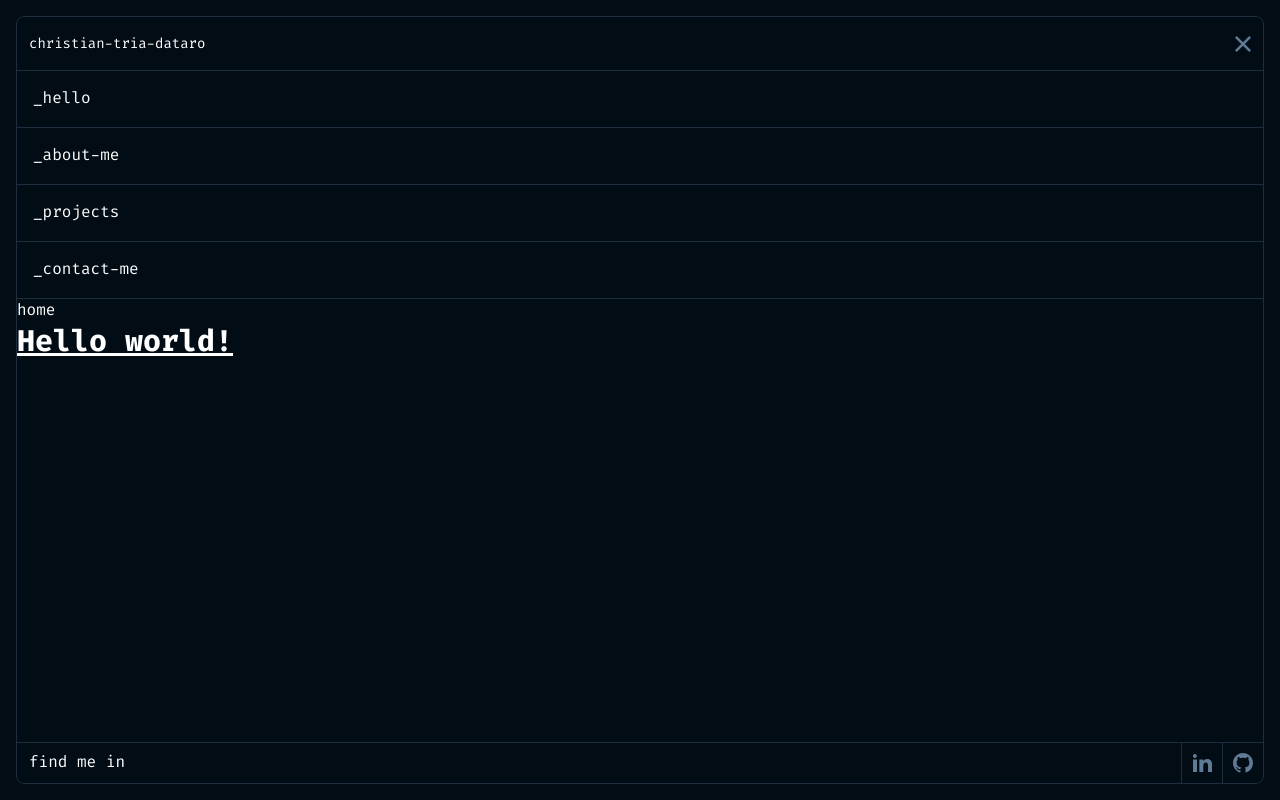
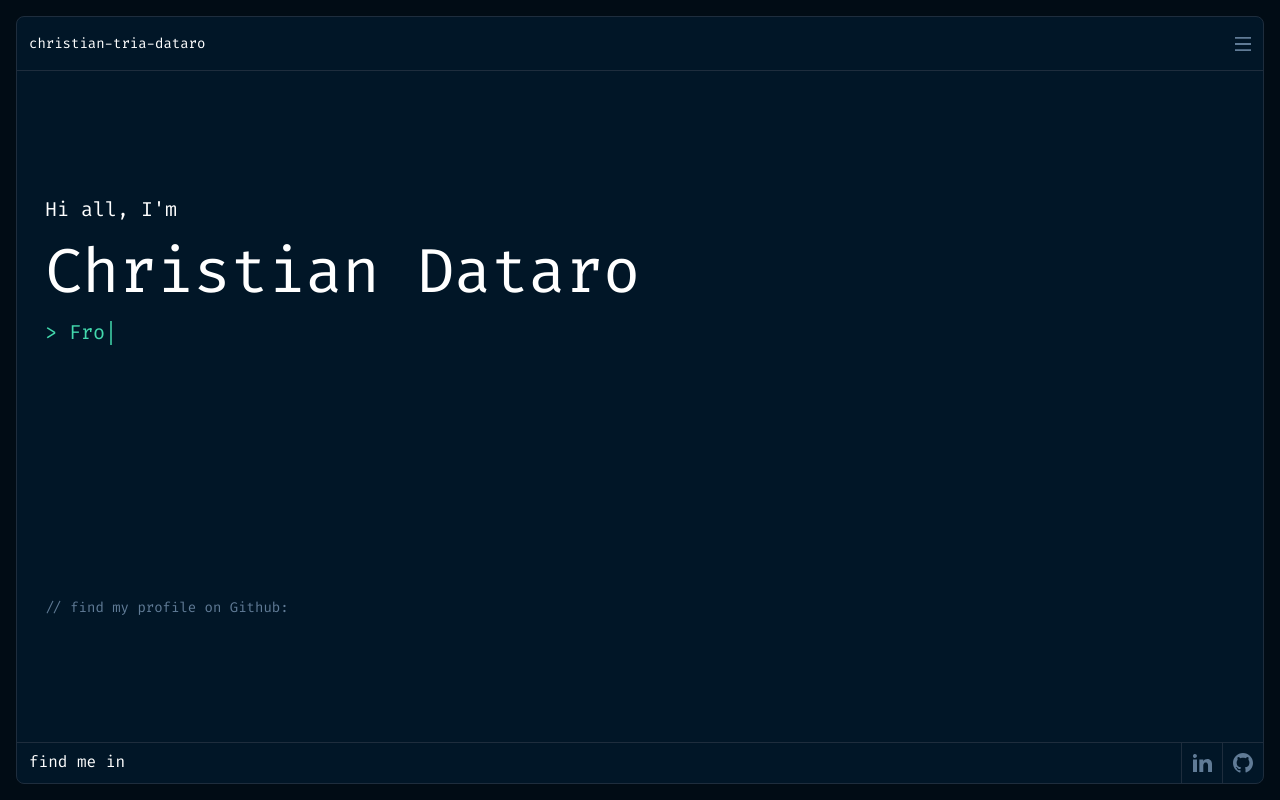
Before and after one commit to christiantriadataro/UpdatedWebsitePortfolio, a React (Vite) app: page /home in a window 1280 px wide. Built offline with nearby package versions, Linux system fonts and the light colour scheme.

Commit message:
ref: ♻️ adding env and data.json for data and environments

```diff
--- /dev/null
+++ b/data/data.json
@@ -0,0 +1,12 @@
+{
+  "home": {
+    "roles": [
+      "> Software Engineer",
+      "> Front-End Developer",
+      "> Full-Stack Developer",
+      "> AI Engineer",
+      "> Machine Learning Engineer",
+      "> Data Scientist"
+    ]
+  }
+}
--- a/package.json
+++ b/package.json
@@ -12,7 +12,8 @@
   "dependencies": {
     "@tanstack/react-router": "^1.92.3",
     "react": "^18.3.1",
-    "react-dom": "^18.3.1"
+    "react-dom": "^18.3.1",
+    "react-type-animation": "^3.2.0"
   },
   "devDependencies": {
     "@eslint/js": "^9.17.0",
--- a/src/components/layout/MainLayout.tsx
+++ b/src/components/layout/MainLayout.tsx
@@ -1,4 +1,4 @@
-import { Outlet } from "@tanstack/react-router";
+import { Link, Outlet } from "@tanstack/react-router";
 import MenuIcon from "../../assets/icons/Menu.svg";
 import CloseIcon from "../../assets/icons/close-icon.svg";
 import { ROUTES_TABS } from "../../main.tsx";
@@ -6,44 +6,60 @@ import { useState } from "react";
 import LinkedInIcon from "../icons/LinkedInIcon.tsx";
 import GithubIcon from "../icons/GitHubIcon.tsx";
 
+const Footer = () => {
+  return (
+    <div className="border-t border-lines flex justify-between items-center">
+      <div className="pl-3">find me in</div>
+      <div className="flex flex-row h-[40px]">
+        <div className="h-full border-l border-lines flex items-center px-2">
+          <LinkedInIcon className="fill-secondary-blue w-6 h-6" />
+        </div>
+        <div className="h-full border-l border-lines flex items-center px-2">
+          <GithubIcon className="fill-secondary-blue w-[24px] h-[24px]" />
+        </div>
+      </div>
+    </div>
+  );
+};
+
 const MainLayout = () => {
   const [isMenuOpen, setIsMenuOpen] = useState(false);
 
   const handleClick = () => setIsMenuOpen(!isMenuOpen);
 
   return (
-    <div className="h-full w-full border border-lines rounded-lg text-white flex flex-col">
+    <div className="bg-primary-blue h-full w-full border border-lines rounded-lg text-white flex flex-col">
       {/* header */}
       <div className="py-4 border-b border-lines flex items-center justify-between px-3">
         <div className="text-code-snippet-lg">christian-tria-dataro</div>
         <img
           onClick={handleClick}
-          src={isMenuOpen ? MenuIcon : CloseIcon}
+          src={isMenuOpen ? CloseIcon : MenuIcon}
           alt=""
           className="w-4 h-4"
         />
       </div>
-      <div className={isMenuOpen ? "hidden" : ""}>
+      <div className={`flex flex-col ${isMenuOpen ? "" : "hidden"}`}>
         {ROUTES_TABS.map((tab) => (
-          <div key={tab.name} className="py-4 px-4 border-b border-lines">
+          <Link
+            key={tab.name}
+            to={tab.path}
+            onClick={handleClick}
+            className="hover:bg-gray-600 hover:text-accent-orange py-4 px-4 border-b border-lines [&.active]:text-accent-orange"
+          >
             {tab.name}
-          </div>
+          </Link>
         ))}
       </div>
-      <div className="h-full">
-        <Outlet />
-      </div>
-      <div className="border-t border-lines flex justify-between items-center">
-        <div className="pl-3">find me in</div>
-        <div className="flex flex-row h-[40px]">
-          <div className="h-full border-l border-lines flex items-center px-2">
-            <LinkedInIcon className="fill-secondary-blue w-6 h-6" />
-          </div>
-          <div className="h-full border-l border-lines flex items-center px-2">
-            <GithubIcon className="fill-secondary-blue w-[24px] h-[24px]" />
-          </div>
+      {isMenuOpen ? (
+        <div className="h-full"></div>
+      ) : (
+        <div className="h-full">
+          <Outlet />
         </div>
-      </div>
+      )}
+
+      <Footer />
     </div>
   );
 };
--- /dev/null
+++ b/src/constants/env.ts
@@ -0,0 +1,11 @@
+// homepage magic strings
+import { IENV } from "../types/IEnv.ts";
+import data from "../../data/data.json";
+
+const env = import.meta.env as IENV;
+
+export const HOME_INTRO = env.VITE_HOME_INTRO;
+export const HOME_NAME = env.VITE_HOME_NAME;
+export const HOME_COMMENT = env.VITE_HOME_COMMENT;
+export const HOME_GITHUB_LINK = env.VITE_HOME_GITHUB_LINK;
+export const HOME_ROLES: string[] = data.home.roles;
--- /dev/null
+++ b/src/types/IEnv.ts
@@ -0,0 +1,7 @@
+// homepage magic strings
+export interface IENV extends ImportMetaEnv {
+  VITE_HOME_INTRO: string;
+  VITE_HOME_NAME: string;
+  VITE_HOME_COMMENT: string;
+  VITE_HOME_GITHUB_LINK: string;
+}
--- a/src/views/Home.tsx
+++ b/src/views/Home.tsx
@@ -1,8 +1,38 @@
+import { TypeAnimation } from "react-type-animation";
+import {
+  HOME_COMMENT,
+  HOME_INTRO,
+  HOME_NAME,
+  HOME_ROLES,
+} from "../constants/env.ts";
+
 const Home = () => {
+  const githubLink = "const githubLink = “https://github.com/example/url”";
+  const roles = HOME_ROLES.reduce<(string | number)[]>((arr, role) => {
+    arr.push(role, 1000);
+    return arr;
+  }, []);
+
+  console.log(roles);
+
   return (
-    <div>
-      <div>home</div>
-      <h1 className="text-3xl font-bold underline">Hello world!</h1>
+    <div className="flex flex-col justify-around h-full pl-7">
+      <div>
+        <div className="text-subheadline">{HOME_INTRO}</div>
+        <div className="text-headline">{HOME_NAME}</div>
+        <TypeAnimation
+          sequence={roles}
+          speed={50}
+          className="text-accent-green text-subheadline"
+          repeat={Infinity}
+        />
+      </div>
+      <div>
+        <div className="text-code-snippet-lg text-secondary-blue">
+          {HOME_COMMENT}
+        </div>
+        <div className="text-code-snippet-lg font-medium"></div>
+      </div>
     </div>
   );
 };
```
Also changed, not shown: 2 other files (tests, documents, lock files or other folders).
